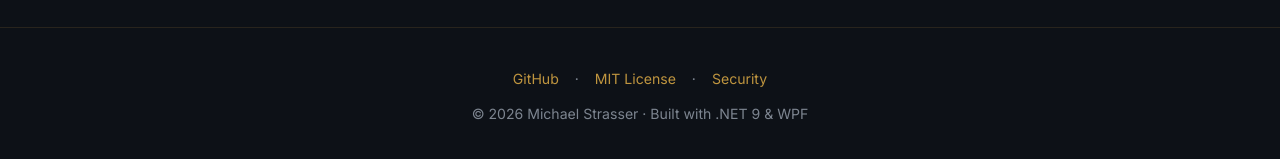
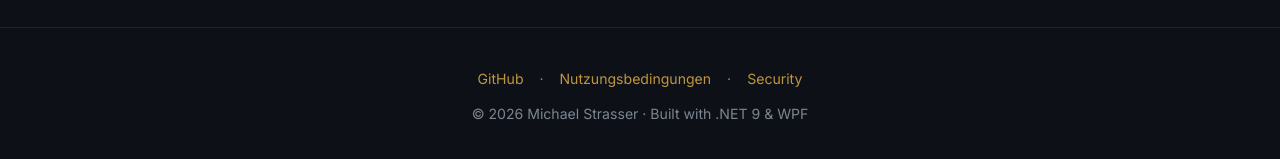
Before and after one commit to micstr76/AdtSuite, a plain HTML site: page docs/index.html in a window 1280 px wide. Shown: the part 2541-2700 px from the top of the page. Drawn offline with Linux system fonts and the light colour scheme.

Commit message:
chore(legal): MIT durch Nutzungsbedingungen ersetzt
Die MIT-Lizenz im oeffentlichen Repo stand im Widerspruch zum Lizenzsystem der Anwendung: die MSIs haengen als Release-Assets an genau diesem Repo, MIT erlaubt aber ausdruecklich Weitergabe, Unterlizenzierung und Verkauf. Nutzer durften berechtigterweise annehmen, dass sich das auf das heruntergeladene Programm bezieht.

Neu: zweisprachige Nutzungsbedingungen (DE massgeblich, EN als Uebersetzung). Free-Version unentgeltlich auch kommerziell, erweiterte Funktionen ueber Lizenzschluessel aus der Anwendung, keine Weitergabe an Dritte, kuenftige Versionen koennen entgeltlich sein.

Versionen bis einschliesslich 1.7.0 bleiben unter MIT - rueckwirkend nicht aenderbar, daher ausdruecklich als Hinweis am Ende der Datei festgehalten. Landing-Page-Footer und README auf dieselbe Aussage gebracht.

```diff
--- a/docs/index.html
+++ b/docs/index.html
@@ -367,7 +367,7 @@
 <footer>
   <div class="footer-row">
     <a href="https://github.com/micstr76/AdtSuite">GitHub</a> ·
-    <a href="https://github.com/micstr76/AdtSuite/blob/main/LICENSE">MIT License</a> ·
+    <a href="https://github.com/micstr76/AdtSuite/blob/main/LICENSE">Nutzungsbedingungen</a> ·
     <a href="https://github.com/micstr76/AdtSuite/blob/main/SECURITY.md">Security</a>
   </div>
   <div>© 2026 Michael Strasser · Built with .NET 9 &amp; WPF</div>
```
Also changed, not shown: 2 other files.
